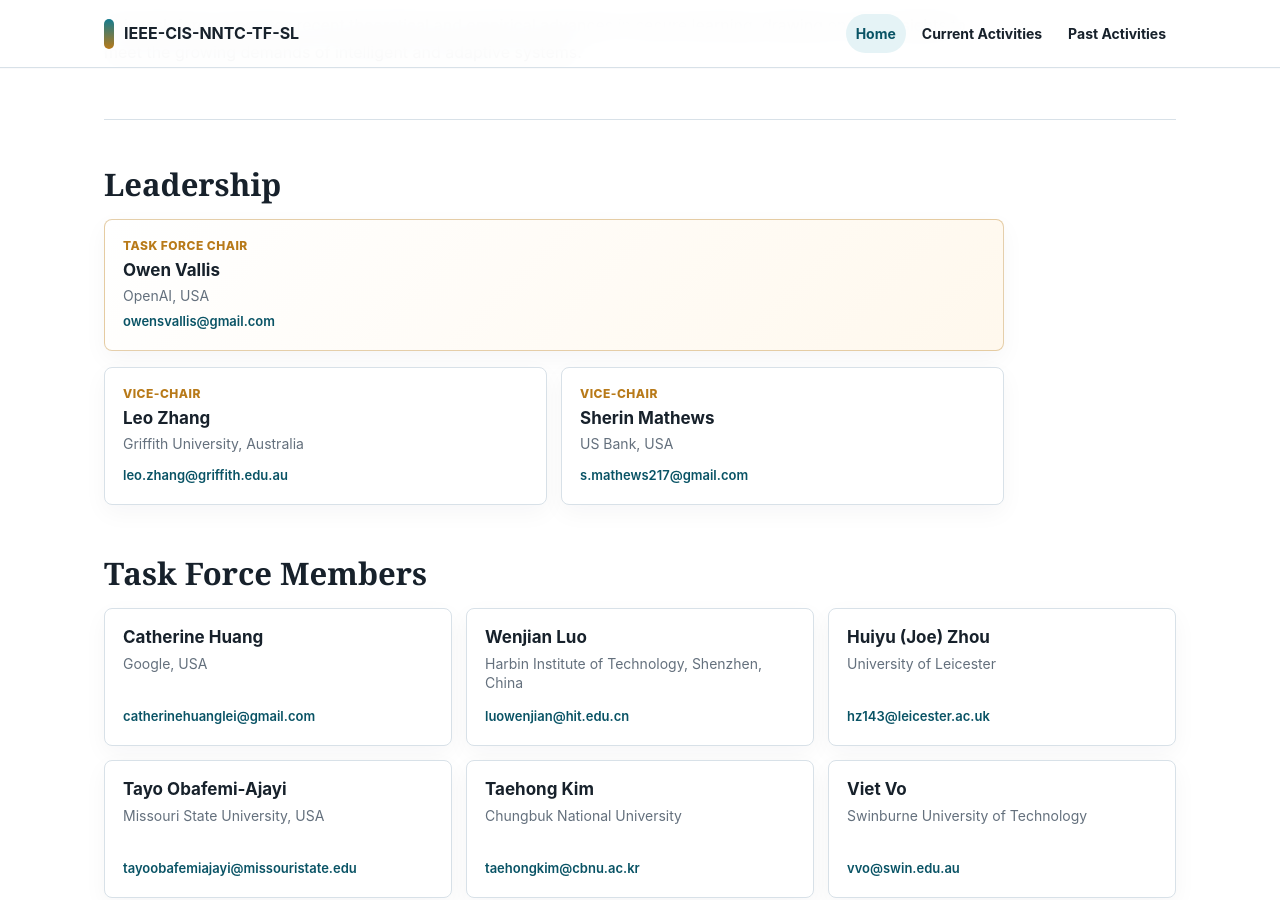
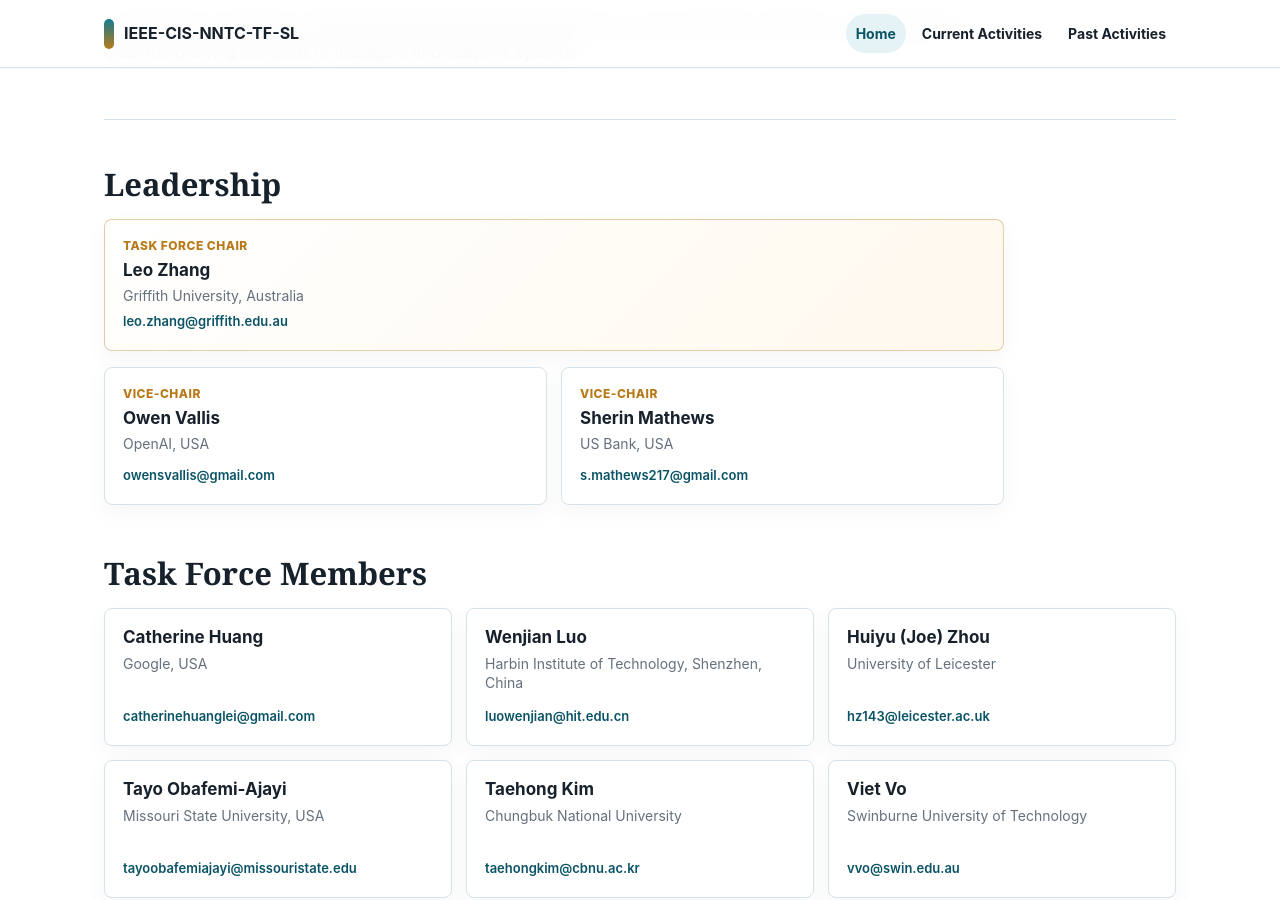
Before and after one commit to SecureLearning-CIS-NNTC/SecureLearning-CIS-NNTC.github.io, a Jekyll site: the page built from index.md, in a window 1280 px wide and 900 px high, scrolled down 1282 px. Built offline with Jekyll 4.4.1, drawn with Linux system fonts in a browser that asks for light colours.

```diff
--- a/index.md
+++ b/index.md
@@ -34,18 +34,18 @@ This task force promotes recent theoretical and empirical advances in secure lea
 <div class="profile-feature">
   <article class="profile-card profile-card--lead">
     <span class="profile-role">Task Force Chair</span>
-    <strong>Owen Vallis</strong>
-    <span>OpenAI, USA</span>
-    <a href="mailto:owensvallis@gmail.com">owensvallis@gmail.com</a>
+    <strong>Leo Zhang</strong>
+    <span>Griffith University, Australia</span>
+    <a href="mailto:leo.zhang@griffith.edu.au">leo.zhang@griffith.edu.au</a>
   </article>
 </div>
 
 <div class="profile-grid profile-grid--vice">
   <article class="profile-card">
     <span class="profile-role">Vice-Chair</span>
-    <strong>Leo Zhang</strong>
-    <span>Griffith University, Australia</span>
-    <a href="mailto:leo.zhang@griffith.edu.au">leo.zhang@griffith.edu.au</a>
+    <strong>Owen Vallis</strong>
+    <span>OpenAI, USA</span>
+    <a href="mailto:owensvallis@gmail.com">owensvallis@gmail.com</a>
   </article>
   <article class="profile-card">
     <span class="profile-role">Vice-Chair</span>
```
